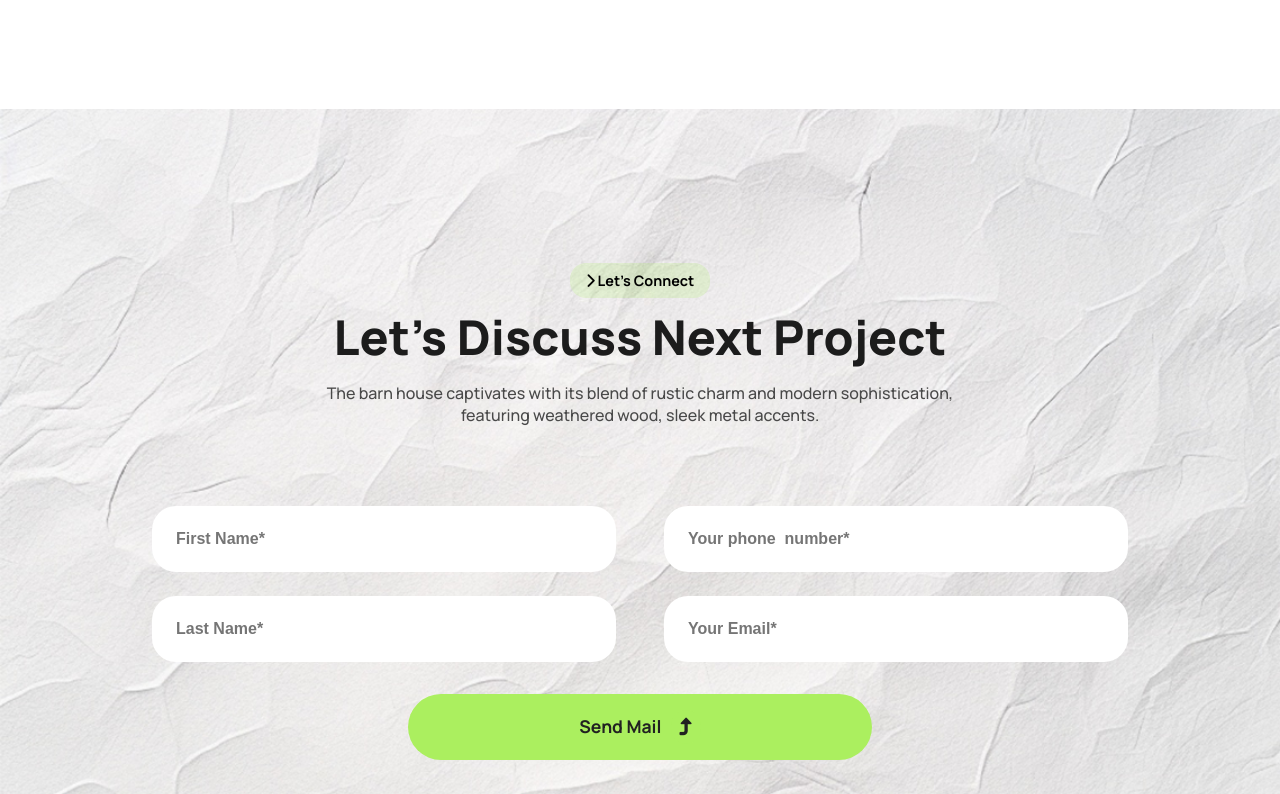
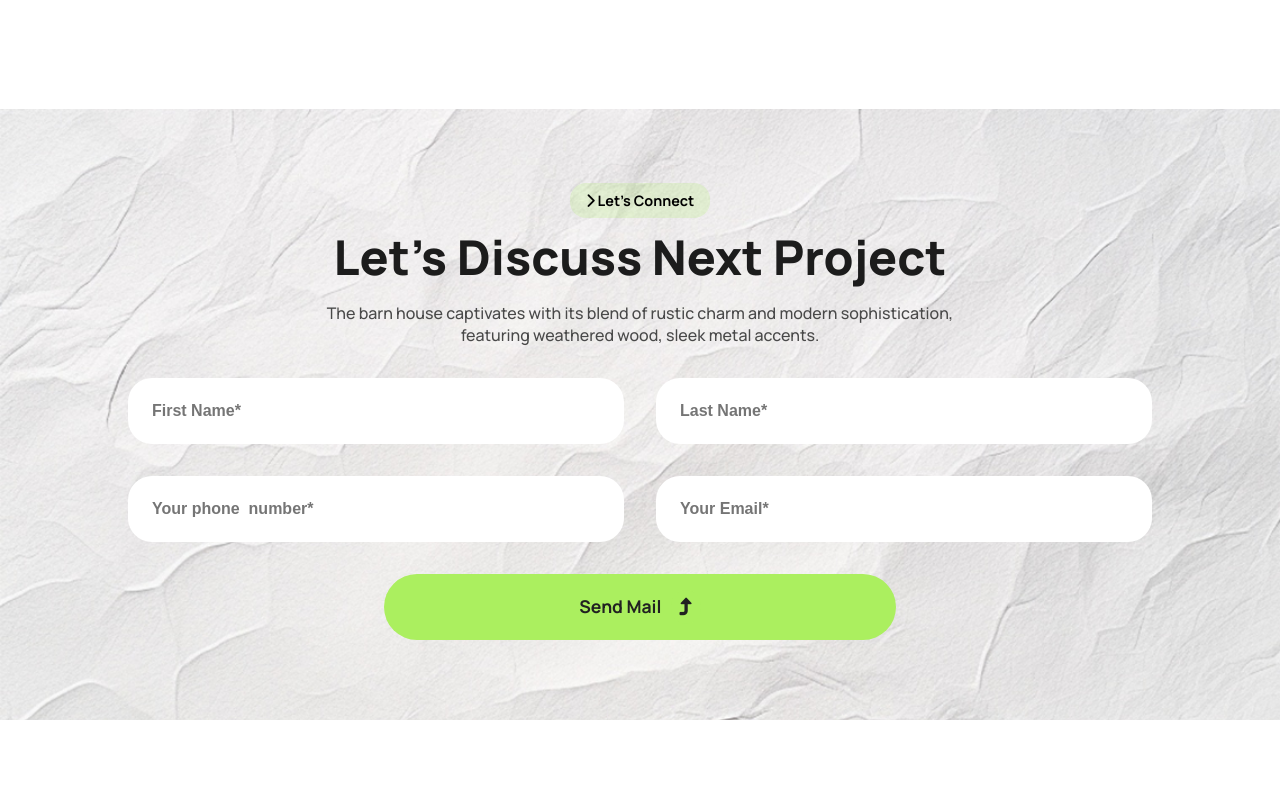
Before and after one commit to coder-boy-Laju/Rinterio, a plain HTML site: page index.html in a window 1280 px wide. Shown: the part 3797-4591 px from the top of the page. Drawn offline with Linux system fonts and the light colour scheme.

Commit message:
Fixed form section

```diff
--- a/css/responsive.css
+++ b/css/responsive.css
@@ -3,7 +3,7 @@
     width: 90%;
   }
   section {
-    margin-block: 6rem;
+    margin-block: 4.5rem;
   }
   .logu_head img {
     width: 90%;
@@ -87,35 +87,26 @@
     gap: 2rem;
   }
   /* Form */
-.form_input_wrap {
-flex-direction: column;
+  .form_input_team {
+    grid-template-columns: repeat(1, minmax(2fr));
   }
 
-.form_input_wrap input {
-  width: 17rem;
-}
-.LastNM_email {
-  margin-top: 1.5rem;
-}
-.form_email_send_wrap {
-  text-align: center;
-}
-.form_email_send_wrap a{
- width: 17rem;
-
+  .form_input_team {
+    width: 80%;
   }
 
-
-
-
+  .form_email_send {
+    text-align: center;
+    width: 100%;
+  }
 
   /* Footer */
-  .footer{
-
+  .footer {
     padding: 4rem 0;
   }
-  .footer_link_wrap ul{
+  .footer_link_wrap ul {
     flex-direction: column;
     gap: 2rem;
   }
+  /* END */
 }
--- a/css/style.css
+++ b/css/style.css
@@ -333,39 +333,42 @@ a {
   background-size: cover;
 }
 .from_contant {
-  padding: 10rem 0rem;
+  padding: 5rem 0rem;
 }
-.form_input_wrap {
-  margin-top: 5rem;
-  display: flex;
-  justify-content: center;
-  gap: 3rem;
-  align-items: center;
-  margin-bottom: 2rem;
+.form_input_wrap{
+  margin-top: 2rem;
 }
 
-.form_input_wrap input {
+.form_input_team {
+ display: grid;
+ place-items: center;
+ grid-template-columns: repeat(2,minmax(280px, 1fr));
+ gap: 2rem;
+ margin-bottom: 2rem;
+}
+.form_input_team .input-wrap{
+width: 100%;
+}
+
+.form_input_team input {
   border: none;
   outline: none;
-  padding: 1.4rem 1.3rem 1.4rem;
   padding: 1.5rem;
   background-color: #ffff;
-  width: 29rem;
+  width: 100%;
   border-radius: 1.5rem;
   color: var(--grey-2);
   font-size: 1rem;
   font-weight: 700;
 }
-.LastNM_email {
-  margin-top: 1.5rem;
-}
+
 .form_email_send_wrap {
   text-align: center;
 }
 .form_email_send {
   background-color: #abef5f;
   text-align: center;
-  width: 29rem;
+  width: 50%;
   padding: 1rem 1rem;
 }
 
@@ -412,3 +415,4 @@ color: #a0a0a0;
 .footer_btn a{
   background-color: #abef5f;
 }
+/* END */
--- a/index.html
+++ b/index.html
@@ -889,37 +889,30 @@
     </div>
     <!-- input wrap -->
 <div class="form_input_wrap">
-<div class="form_name_phone_wrap">
-  <div>
+  <div class="form_input_team">
+    <div class="input-wrap">
       <input type="text" name="" id="" placeholder="First Name*">
     </div>
-
-  <div class="LastNM_email">
+    <div class="input-wrap">
       <input  type="text" name="" id="" placeholder="Last Name*">
     </div>
-</div>
-<div class="form_lastNM_email_wrap">
-  <div>
+    <div class="input-wrap">
       <input type="tel" name="" id="" placeholder="Your phone  number*">
     </div>
-
-  <div class="LastNM_email">
+    <div class="input-wrap">
       <input type="email" name="" id="" placeholder="Your Email*">
     </div>
+
   </div>
-</div>
-
-
+  <!-- btn -->
   <div class="btn_wrap form_email_send_wrap">
     <a class="btn btn_class_add form_email_send" href="#">Send Mail<i class="fa-solid fa-turn-up"></i></a>
   </div>
 
 </div>
+
+  </div>
  </section>
-
-
-
-
 
 <!-- Footer section start here -->
  <footer class="footer">
```
Lines whose indentation alone changed are shown as unchanged.
